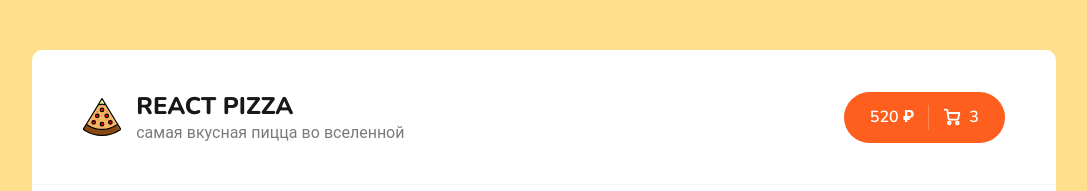
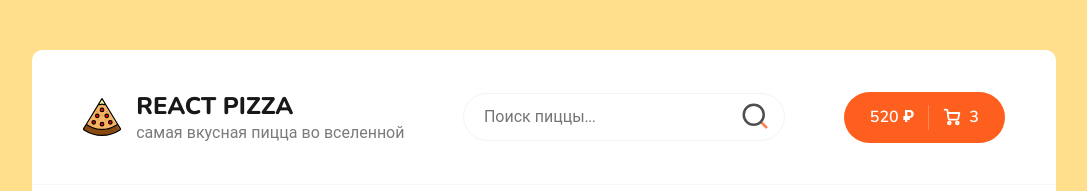
Before and after one commit to Gunel1999/react-pizza-v2, a React (Create React App) app: page / in a window 1280 px wide. Shown: the top 191 px of the page, without its empty margins (96-1183 px from the left). Built offline with nearby package versions, Linux system fonts and the light colour scheme; no server answers.

Commit message:
ls#10 8:04

```diff
--- a/src/components/Header.jsx
+++ b/src/components/Header.jsx
@@ -1,6 +1,7 @@
 import React from 'react';
 import logoSvg from '../assets/img/pizza-logo.svg';
 import { Link } from 'react-router-dom';
+import Search from './Search';
 
 const Header = () => {
   return (
@@ -15,6 +16,7 @@ const Header = () => {
             </div>
           </div>
         </Link>
+        <Search />
         <div className="header__cart">
           <Link to="/cart" className="button button--cart">
             <span>520 ₽</span>
--- /dev/null
+++ b/src/components/Search/index.jsx
@@ -0,0 +1,54 @@
+import React from 'react';
+import styles from './search.module.scss';
+
+const Search = () => {
+  return (
+    <div className={styles.root}>
+      <input
+        className={styles.search}
+        type="text"
+        placeholder="Поиск пиццы..."
+      />
+      <svg
+        fill="#000000"
+        width="30px"
+        height="30px"
+        viewBox="0 0 24 24"
+        id="search-alt-2"
+        data-name="Line Color"
+        xmlns="http://www.w3.org/2000/svg"
+        className={styles.icon}
+      >
+        <line
+          id="secondary"
+          x1={21}
+          y1={21}
+          x2={16.66}
+          y2={16.66}
+          style={{
+            fill: 'none',
+            stroke: '#fe5f1e',
+            strokeLinecap: 'round',
+            strokeLinejoin: 'round',
+            strokeWidth: 2,
+          }}
+        />
+        <circle
+          id="primary"
+          cx={11}
+          cy={11}
+          r={8}
+          style={{
+            fill: 'none',
+            stroke: '#232323',
+            strokeLinecap: 'round',
+            strokeLinejoin: 'round',
+            strokeWidth: 2,
+          }}
+        />
+      </svg>
+    </div>
+  );
+};
+
+export default Search;
--- /dev/null
+++ b/src/components/Search/search.module.scss
@@ -0,0 +1,31 @@
+.root {
+  position: relative;
+  width: 35%;
+  margin: 0 20px;
+  .search {
+    border: 1px solid #f3f3f3;
+    border-radius: 30px;
+    padding: 12px 20px;
+    width: 100%;
+    font-size: 16px;
+    transition: all 0.2s ease-in-out;
+
+    &:focus {
+      border: 1px solid #fe5d1e80;
+    }
+  }
+
+  .icon {
+    position: absolute;
+    right: 15px;
+    top: 8px;
+    cursor: pointer;
+    opacity: 0.8;
+  }
+
+  @media (max-width: 650px) {
+    margin-top: 30px;
+    width: 70%;
+    margin-inline: 0;
+  }
+}
```
